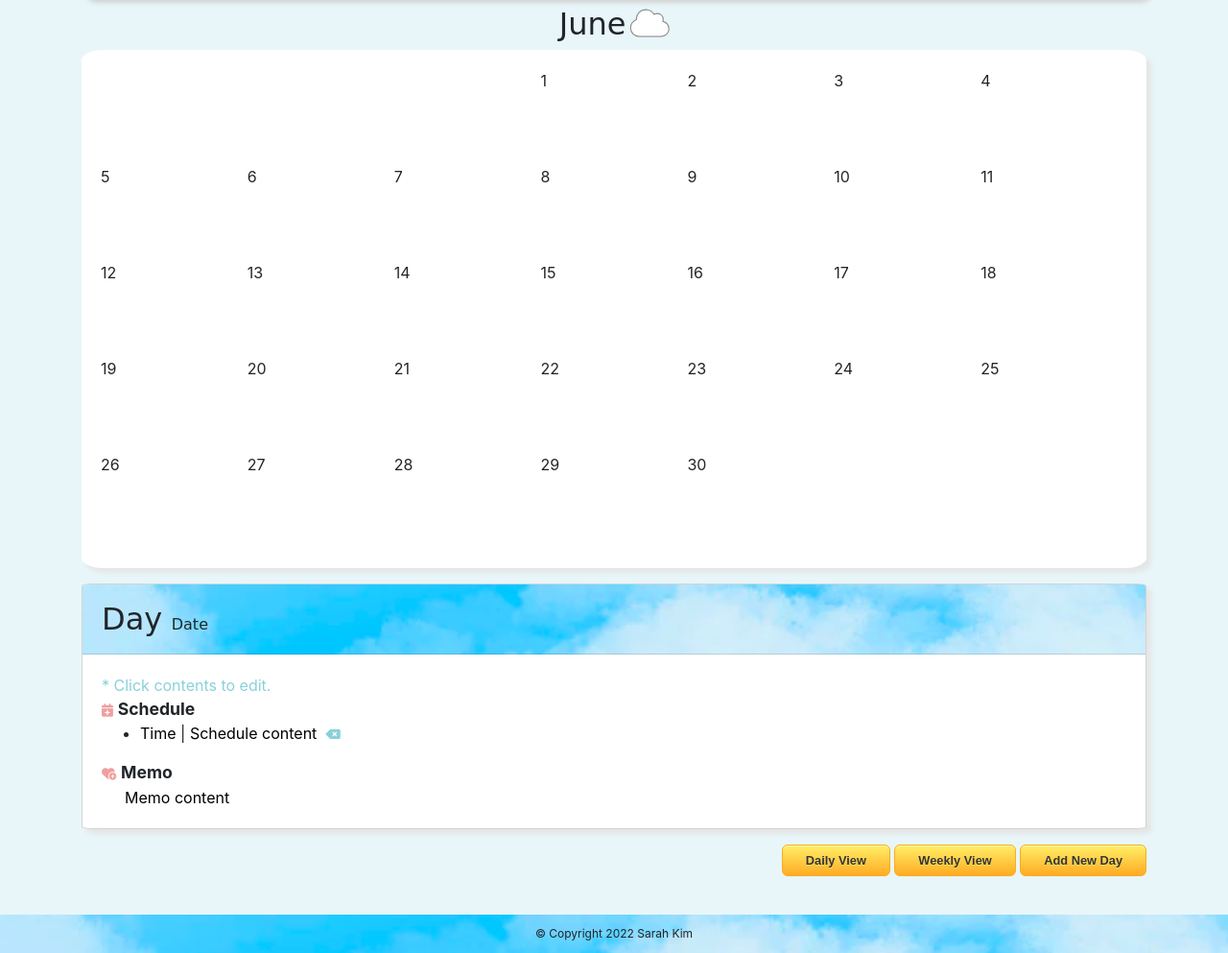
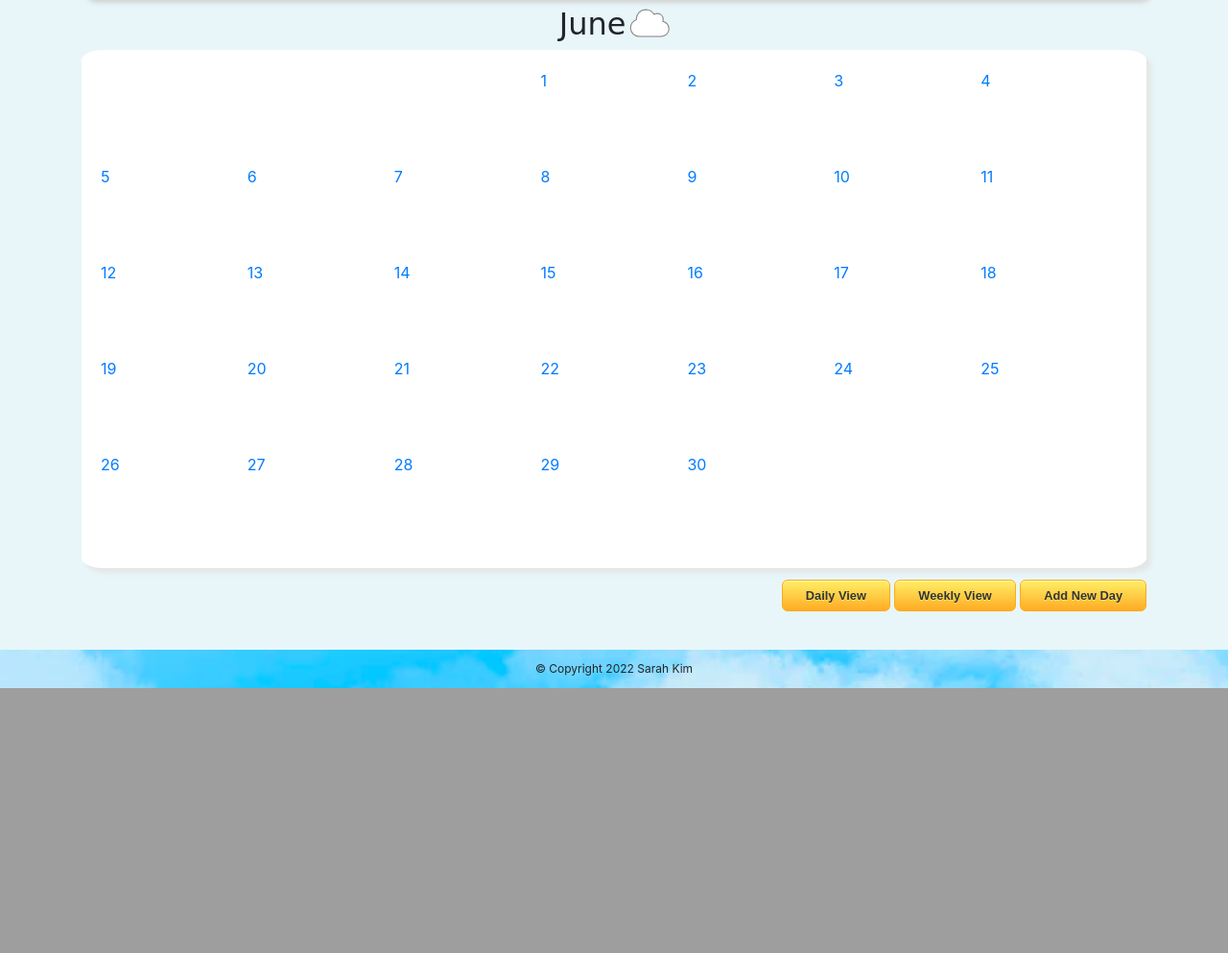
Before and after one commit to SKim0523/Project-4-Sunny-Day, a Django app: page /monthly/ in a window 1280 px wide. Shown: the part 941-1934 px from the top of the page at 96% size. After the commit the page ends 1658 px from the top, so only its background shows below. Run offline with Django 4.2, Linux system fonts and the light colour scheme; a user stored in the database is signed in; tables that the repository leaves empty hold one stand-in row (values such as "Sample post"); some libraries are stand-ins or nearby versions; some web fonts are replaced.

Commit message:
heroku update

```diff
--- a/main_app/static/styles/main.css
+++ b/main_app/static/styles/main.css
@@ -26,26 +26,12 @@ body, .login-page-body {
 .navbar {
     background: url("../image/sky.png");
     background-size: cover;
-    /* background-repeat: no-repeat; */
 }
 
 .nav-text {
     font-family: 'Gamja Flower', cursive;
     font-size: 2rem;
 }
-
-/* .sun {
-    animation-name: floating;
-    animation-duration: 3s;
-    animation-iteration-count: infinite;
-    animation-timing-function: ease-in-out;
-}
-
-@keyframes sun {
-    0% { transform: translate(0,  0px); }
-    50%  { transform: translate(0, 15px); }
-    100%   { transform: translate(0, -0px); }
-} */
 
 /****** Schedule Card *******/
 
@@ -99,7 +85,6 @@ body, .login-page-body {
 
 .memo {
     padding-left: 1.5rem;
-    /* margin-bottom: 0.5rem; */
 }
 
 .links {
@@ -132,19 +117,11 @@ body, .login-page-body {
 	text-shadow:0px 1px 0px #ffee66;
     margin-bottom: 0.5rem;
 }
-/* .add-day-btn:hover, .day-view-btn:hover, .create-day-btn:hover, .weekly-btn:hover, .create-schedule2-btn:hover, .login-btn:hover, .signup-btn:hover, .monthly-btn:hover, .edit-memo-btn:hover, .delete-btn:hover, .cancel-btn:hover {
-	background:linear-gradient(to bottom, #ffab23 5%, #ffec64 100%);
-	background-color:#ffab23;
-} */
 
 .btn:hover {
 	background:linear-gradient(to bottom, #ffab23 5%, #ffec64 100%);
 	background-color:#ffab23;
 }
-/* .add-day-btn:active, .day-view-btn:active, .create-day-btn:active, .weekly-btn:active, .create-schedule2-btn:active, .login-btn:active, .signup-btn:active, .monthly-btn:active, .edit-memo-btn:active, .delete-btn:active, .cancel-btn:active {
-	position:relative;
-	top:1px;
-} */
 
 .btn:active {
 	position:relative;
@@ -191,7 +168,6 @@ body, .login-page-body {
     box-shadow: 5px 5px 5px lightgrey;
     margin-top: 20px;
 }
-
 
 .rainbow-boy{
     width: 100%;
@@ -240,7 +216,6 @@ body, .login-page-body {
     font-size: 1.3rem;
 }
 
-
 /******* Weekly View ******/
 .week-of {
     font-family: 'Gamja Flower', cursive;
@@ -252,7 +227,6 @@ body, .login-page-body {
 .week-range, .week-date {
     font-size: 1.5rem;
 }
-
 
 /******* Footer *******/
 
@@ -277,90 +251,11 @@ footer {
     font-family: 'Gamja Flower', cursive;
 }
 
-/********* Calendar 1 ***********/
-/* .calender-container {
-   margin-top: 1rem;
+.login-footer {
+    margin-top: 5rem;
 }
 
-.calendar {
-    display: flex;
-    width: 100%;
-    margin-right: 1rem;
-    align-items: center;
-    flex-wrap: wrap;
-
-}
-
-.calendar2 {
-    box-shadow: 5px 5px 5px #e5e5e5;
-    background-color: white;
-    border-radius: 2%;
-    padding: 0.5rem;
-}
-
-.calendar2 h1 {
-    text-align: center;
-    padding: 1rem
-}
-
-.calendar2 ul {
-    display: grid;
-    grid-template-columns: repeat(7, 1fr);
-    list-style: none;
-}
-
-.clendar-list {
-    padding: 5px;
-    text-align: center;
-    font-size: 1.3rem;
-}
-
-.calendar-date {
-    margin-right: 1.5rem;
-}
-
-.calendar-days{
-
-    font-family: 'Gamja Flower', cursive;
-    font-size: 1.5rem;
-    text-align: center;
-    margin-right: 1.5rem;
-}
-
-.wrapper {
-    display: flex;
-    flex-wrap: wrap;
-    align-content: flex-start;
-}
-
-.item2 {
-    flex-grow: 2;
-}
-
-.monday {
-    margin-right: 0.6rem;
-}
-
-.friday {
-    margin-left: 0.3rem;
-}
-
-.calendar-month {
-    font-size: 2rem;
-    font-family: 'Gamja Flower', cursive;
-}
-
-.rainbow-hearts {
-    margin-top: 0.5rem;
-    width: 15%;
-}
-
-.spacer {
-    color:white;
-} */
-
-
-/******* Calendar 2 **********/
+/********* Calendar ***********/
 
 .main {
     margin: 0;
@@ -397,12 +292,24 @@ footer {
 
 .spacer {
     color:white;
-} */
-
-
+}
 
 
 /******* Delete Page *********/
 .delete-confirmation{
-    font-size: 1.3rem;
+    font-size: 1.2rem;
+    margin-top: 2rem;
+    margin-bottom: 1.5rem;
 }
+
+.buttons {
+    margin-bottom: 5rem;
+}
+
+.delete-buttons {
+    margin-bottom: 0.7rem;
+}
+
+.image-container {
+    margin-bottom: 1.5rem;
+}
--- a/main_app/templates/monthly_view.html
+++ b/main_app/templates/monthly_view.html
@@ -8,58 +8,11 @@
 <main>
     <h1 class="calendar-month">{{current_month}}<i class="fa-solid fa-cloud"></i></h1>
     <div class="calendar">
-        <div class = "number is-Wednesday">1</div>
-        <div class = "number">2</div>
-        <div class = "number">3</div>
-        <div class = "number">4</div>
-        <div class = "number">5</div>
-        <div class = "number">6</div>
-        <div class = "number">7</div>
-        <div class = "number">8</div>
-        <div class = "number">9</div>
-        <div class = "number">10</div>
-        <div class = "number">11</div>
-        <div class = "number">12</div>
-        <div class = "number">13</div>
-        <div class = "number">14</div>
-        <div class = "number">15</div>
-        <div class = "number">16</div>
-        <div class = "number">17</div>
-        <div class = "number">18</div>
-        <div class = "number">19</div>
-        <div class = "number">20</div>
-        <div class = "number">21</div>
-        <div class = "number">22</div>
-        <div class = "number">23</div>
-        <div class = "number">24</div>
-        <div class = "number">25</div>
-        <div class = "number">26</div>
-        <div class = "number">27</div>
-        <div class = "number">28</div>
-        <div class = "number">29</div>
-        <div class = "number">30</div>
-
+        {% for day in range %}
+        <a class="number {% if forloop.first %} is-Wednesday {% endif %}" href="#day_{{day}}">{{day}}</a>
+        {% endfor %}
     </div>
 </main>
-
-
-<div class="card item2">
-    <div class="card-header">
-        <span class="day">Day</span> <span class="date">Date</span>
-    </div>
-    <div class="card-body">
-        <span class="instruction">* Click contents to edit.</span><br>
-        <a class ="links" href=""><i class="fa-solid fa-calendar-plus"></i></a><span class="category">Schedule</span>
-        <ul>
-            <li><a class ="links" href="">Time</a> | <a class ="links" href="">Schedule content</a>
-            <a href=""><i class="fa-solid fa-delete-left"></i></a>
-        </ul>
-        <a class ="links" href=""><i class="fa-solid fa-heart-circle-plus"></i></a><span class="category">Memo</span><br>
-        <span class="memo"><a class ="links" href="">Memo content</a>
-        </span>
-    </div>
-</div>
-
 
     <div class="btn-container">
         <a href="{% url 'daily_schedule' %}"><button class="btn">Daily View</button></a>
@@ -68,8 +21,7 @@
     </div>
 
 {% for day in days %}
-
-            <span>{{ day.date|date:" l " }}</span><span class="week-date">{{day.date}}</span>
+    <a name="day_{{day.date|date:"j"}}"><span>{{day.date|date:"l"}}</span><span class="week-date">{{day.date}}</span></a>
     <a class ="links" href="{% url 'schedule_create' day.id %}"><br><i class="fa-solid fa-calendar-plus"></i></a>
     <span class="category">Schedule</span>
     <ul>
@@ -84,7 +36,7 @@
     <span class="memo"><a class ="links" href="/memo/{{day.id}}/update">{{day.memo}}</a>
         <a href="/memo/{{day.id}}/delete"><i class="fa-solid fa-delete-left"></i></a><br><br>
     </span>
+{% endfor %}
 
-    {% endfor %}
 </div>
 {% endblock %}
--- a/main_app/templates/registration/login.html
+++ b/main_app/templates/registration/login.html
@@ -46,7 +46,7 @@
             </div>
         </div>
     </body>
-    <footer>
+    <footer class="login-footer">
         <p>
         © Copyright <span>{% now "Y" %}</span> Sarah Kim
         </p>
--- a/main_app/views.py
+++ b/main_app/views.py
@@ -2,7 +2,6 @@ from django.shortcuts import render, redirect
 from django.http import HttpResponseRedirect
 from django.views import View
 from django.views.generic.base import TemplateView
-
 from main_app.forms import ScheduleCreateForm
 from .models import Day, Schedule
 from django.views.generic.edit import UpdateView, DeleteView
@@ -13,7 +12,6 @@ from django.contrib.auth import login
 from django.contrib.auth.forms import UserCreationForm
 from django.contrib.auth.decorators import login_required
 from django.utils.decorators import method_decorator
-
 
 @method_decorator(login_required, name='dispatch')
 class DayCreate(View):
@@ -29,29 +27,20 @@ class DayCreate(View):
         Schedule.objects.create(time=time, content=content, day_id=dayContent.id)
         return redirect('daily_schedule')
 
-
 @method_decorator(login_required, name='dispatch')
 class ScheduleCreate(View):
-    # Creating the form
-    def get(self, request, day_id, *args, **kwargs):
-        # This comes from forms.py
+    def get(self, request, day_id):
         form = ScheduleCreateForm()
-        # Give the form to the template
         return render(request, "schedule_create.html", context={'form':form})
-    # Post funstion runs when we submit the form
     def post(self, request, day_id):
-        # request.POST = form data that was submitted through this request
         form = ScheduleCreateForm(request.POST)
         if form.is_valid():
-            # Will create and save a new schedule object
-            #commit = False >> Don't save yet because we don't have all the information yet
             schedule = form.save(commit=False)
             schedule.user = request.user
             schedule.day_id = day_id
             schedule.save()
             return HttpResponseRedirect(request.META.get('HTTP_REFERER', '/'))
-        return render(request, "schedule_create2.html", context={'form':form})
-
+        return render(request, "schedule_create.html", context={'form':form})
 
 @method_decorator(login_required, name='dispatch')
 class ScheduleUpdate(UpdateView):
@@ -60,7 +49,6 @@ class ScheduleUpdate(UpdateView):
     template_name = "schedule_update.html"
     success_url = "/daily/"
 
-
 @method_decorator(login_required, name='dispatch')
 class MemoUpdate(UpdateView):
     model = Day
@@ -68,13 +56,11 @@ class MemoUpdate(UpdateView):
     template_name = "memo_update.html"
     success_url = "/daily/"
 
-
 @method_decorator(login_required, name='dispatch')
 class ScheduleDelete(DeleteView):
     model = Schedule
     template_name = "schedule_delete.html"
     success_url = "/daily/"
-
 
 @method_decorator(login_required, name='dispatch')
 class DailySchedule(TemplateView):
@@ -85,7 +71,6 @@ class DailySchedule(TemplateView):
         context = super().get_context_data(**kwargs)
         context["days"] = Day.objects.filter(date__in=[today, tomorrow])
         return context
-
 
 @method_decorator(login_required, name='dispatch')
 class WeeklySchedule(TemplateView):
@@ -102,27 +87,21 @@ class WeeklySchedule(TemplateView):
         context["days"] = Day.objects.filter(date__range=[week_start, week_end])
         return context
 
-# https://java2blog.com/last-day-of-month-python/
 @method_decorator(login_required, name='dispatch')
-class MonthlySchedule(TemplateView):
-    template_name = "monthly_view.html"
+class MonthlySchedule(View):
 
-    def get_context_data(self, **kwargs):
-        context = super().get_context_data(**kwargs)
+    def get(self, request):
+        context = {}
         date = datetime.now().date()
         current_month_name = calendar.month_name[date.today().month]
         month_start = date.replace(day = 1)
         month_end = date.replace(day = calendar.monthrange(date.year, date.month)[1])
-        # print(date)
-        # print(month_start)
-        # print(month_end)
         context["current_month"] = current_month_name
         context["first_day"] = month_start
         context["last_day"] = month_end
+        context["range"] = range(month_start.day, month_end.day+1)
         context["days"] = Day.objects.filter(date__range=[month_start, month_end])
-        return context
-    # def dateClick(self):  >> click a date and display relevant schedule? Is this possible?
-
+        return render(request, "monthly_view.html", context=context)
 
 class Signup(View):
     def get(self, request):
```
Also changed, not shown: main_app/templates/schedule_delete.html (+4 -3 lines), main_app/templates/weekly_view.html (+0 -15 lines), main_app/static/scripts/main.js (deleted), 1 other file. Lines whose indentation alone changed are shown as unchanged.
